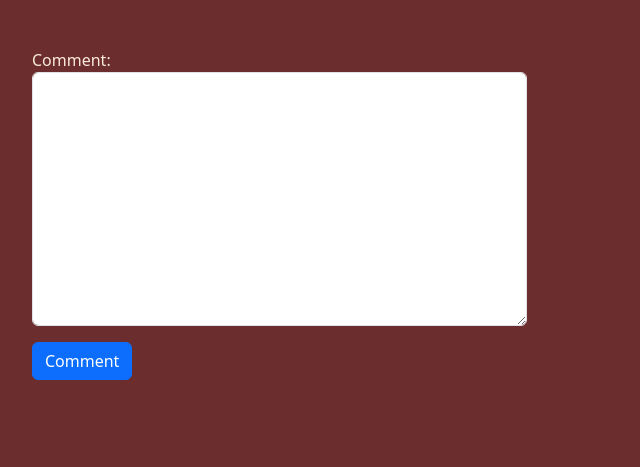
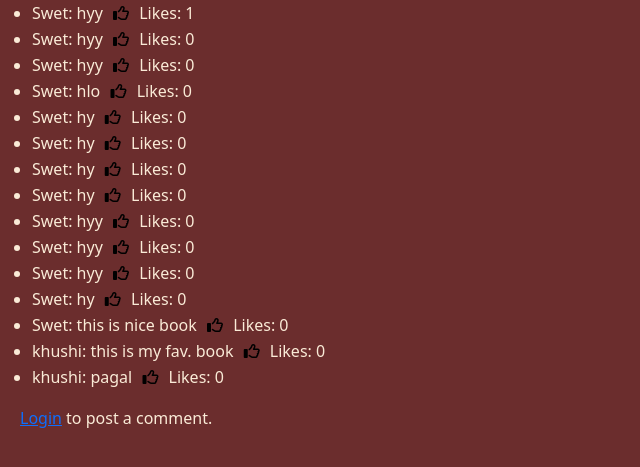
Before and after one commit to SwetTrivedi/librarymanagmentsystem, a Django app: page /comments/16/ in a window 1280 px wide. Shown: the part 56-523 px from the top of the page, without its empty margins (0-640 px from the left). Run offline with Django 5.2, Linux system fonts and the light colour scheme; data comes from the database, SQL or seed files in the repository; both versions use the stored data as it was after the commit; some libraries are stand-ins or nearby versions.

Commit message:
user can like comments

```diff
--- a/library/admin.py
+++ b/library/admin.py
@@ -21,7 +21,7 @@ class RatingAdmin(admin.ModelAdmin):
 
 @admin.register(Comment)
 class CommentAdmin(admin.ModelAdmin):
-    list_display=['user','book','text']
+    list_display=['user','book','text','total_likes']
 
 @admin.register(Like)
 class LikeAdmin(admin.ModelAdmin):
--- a/library/models.py
+++ b/library/models.py
@@ -28,6 +28,9 @@ class Comment(models.Model):
     user = models.ForeignKey(User, on_delete=models.CASCADE)
     book = models.ForeignKey(Book, on_delete=models.CASCADE)
     text = models.TextField()
+    likes = models.ManyToManyField(User,related_name='comment_likes', blank=True)
+    def total_likes(self):
+        return self.likes.count()
 
 class Like(models.Model):
     user = models.ForeignKey(User, on_delete=models.CASCADE)
@@ -41,4 +44,4 @@ class Like(models.Model):
 
 class favourite(models.Model):
     user = models.ForeignKey(User, on_delete=models.CASCADE)
-    book = models.ForeignKey(Book, on_delete=models.CASCADE)
+    book = models.ForeignKey(Book, on_delete=models.CASCADE,related_name='favourite_book')
--- a/library/templates/comment.html
+++ b/library/templates/comment.html
@@ -1,11 +1,62 @@
 {% extends 'base.html' %}
 {% load static %}
 {% block content %}
-<div class='col-5 row row-5 mt-5' style="margin-left:20px;">
-    <form action="" method="POST">
-        {% csrf_token %}
-        {{form.as_p}}
-        <input type="submit" class ="btn btn-primary" value="Comment">
-    </form>
+<div>
+{% if perms.library.addcomment %}
+    <ul>
+        {% for comment in alldata %}
+            <li>
+                {{ comment.user.username }}: {{ comment.text }}
+                <form action="{% url 'like-book' comment.id %}" method="POST" style="display:inline;">
+                    {% csrf_token %}
+                    <button type="submit" style="border: none; background: none;">
+                        {% if request.user in comment.likes.all %}
+                            <i class="fa-solid fa-thumbs-up" style="color:blue; font-size:16px;"></i>
+                        {% else %}
+                            <i class="fa-regular fa-thumbs-up" style="font-size:16px;"></i>
+                        {% endif %}
+                    </button>
+                </form>
+                <span>Likes: {{ comment.total_likes }}</span>
+            </li>
+        {% empty %}
+            <li>No comments yet.</li>
+        {% endfor %}
+
+    </ul>
+{% else %}
+    <ul>
+        {% for comment in alldata %}
+            <li>
+                {{ comment.user.username }}: {{ comment.text }}
+                <form action="{% url 'like-book' comment.id %}" method="POST" style="display:inline;">
+                    {% csrf_token %}
+                    <button type="submit" style="border: none; background: none;">
+                        {% if request.user in comment.likes.all %}
+                            <i class="fa-solid fa-thumbs-up" style="color:blue; font-size:16px;"></i>
+                        {% else %}
+                            <i class="fa-regular fa-thumbs-up" style="font-size:16px;"></i>
+                        {% endif %}
+                    </button>
+                </form>
+                <span>Likes: {{ comment.total_likes }}</span>
+            </li>
+        {% empty %}
+            <li>No comments yet.</li>
+        {% endfor %}
+
+    </ul>
+    <div style="margin-left:20px;">
+        {% if user.is_authenticated %}
+            <form method="POST">
+                {% csrf_token %}
+                <textarea name="text" class="col-sm-4" rows="2" required></textarea><br>
+                <button type="submit" class='btn btn-info'>Post Comment</button>
+            </form>
+        {% else %}
+            <p><a href="{% url 'login' %}">Login</a> to post a comment.</p>
+        {% endif %}
+    </div>
+{% endif %}
 </div>
 {% endblock content %}
--- a/library/templates/navbar.html
+++ b/library/templates/navbar.html
@@ -28,8 +28,8 @@
               <a class="nav-link" href="{% url 'dashboard' %}">Dashboard</a>
             </li>
             {% comment %} <li class="nav-item">
-              <a class="nav-link" href="{% url 'favbook' %}">Favourite</a>
-            </li> {% endcomment %}
+              <a class="nav-link" href="{% url 'favbook' book_id %}">Favourite</a>
+            </li>  {% endcomment %}
             {% endif %}
             <li class="nav-item">
               <a class="nav-link" href="{% url 'feedback' %}">Feedback</a>
--- a/library/views.py
+++ b/library/views.py
@@ -86,14 +86,12 @@ def book_list(request):
 
 def viewbooks(request,pk):
     book=Book.objects.get(pk=pk)
-    alldata=Comment.objects.filter(book=book)
     if request.method=='POST':
         text=request.POST.get('text')
         if text:
             Comment.objects.create(user=request.user,book=book,text=text)
             return redirect('viewsbook',pk=pk)
-    return render(request,'bookdetails.html',{'book':book , 'alldata':alldata})
-
+    return render(request,'bookdetails.html',{'book':book })
 
 def addbook(request):
     if request.user.is_authenticated:
@@ -139,21 +137,25 @@ def feedback_page(request):
 
 
 def addcomment(request,id):
-        if request.method=="POST":
-            pi=Book.objects.get(pk=id)
-            form=Usercomment(request.POST)
-            if form.is_valid():
-                comment=form.save(commit=False)
-                comment.user=request.user
-                comment.book=pi
-                comment.save()
-                form=Usercomment()
-                return HttpResponseRedirect('/booklist/')
-        else:
-            form=Usercomment()
-        return render(request,'comment.html',{'form':form})
+            book=Book.objects.get(pk=id)
+            comments = book.comment_set.all()
+            if request.method == "POST":
+                text = request.POST.get("text","").strip()
+                if text:
+                    Comment.objects.create(book=book, user=request.user,text=text)
+                    return redirect('comment', id=book.id)
+            return render(request,'comment.html',{'alldata':comments ,'book':book})
 
 
+def book_like(request, id):
+        comment = Comment.objects.get(pk=id)
+        if request.user.is_authenticated:
+            if request.user in comment.likes.all():
+                comment.likes.remove(request.user)
+            else:
+                comment.likes.add(request.user)
+
+        return redirect('comment', id=comment.book.id)
 
 
 # def rate_book(request, pk, score):
@@ -164,24 +166,27 @@ def addcomment(request,id):
 
 
 
+# def fav_book(request, book_id):
+#     book = Book.objects.get(pk=book_id)
+
+#     fav, created = favourite.objects.get_or_create(user=request.user, book=book)
+
+#     if not created:
+#         fav.delete()
+#     return redirect('booklist')
+
+# def favorite_books(request):
+#     fav_books = Book.objects.filter(favourites__user=request.user)
+#     return render(request, 'favourite.html', {'fav_books': fav_books})
 
 
 
-def book_like(request, pk):
-    book = Book.objects.get(pk=pk)
-    like, created = Like.objects.get_or_create(user=request.user, book=book)
-    print(like, created)
-    if not created:
-        print('in delete')
-        like.delete()
-    total_likes = book.like_set.count()
-    user_has_liked = book.like_set.filter(user=request.user).exists()
-    print(total_likes, user_has_liked)
-    return render(request, 'bookdetails.html', {'book': book,'total_likes': total_likes,'user_has_liked': user_has_liked})
 
-# def fav_book(request, id):
-#     book = Book.objects.get(pk=id)
-#     fav, created = favourite.objects.get_or_create(user=request.user, book=book)
-#     if not created:
-#         fav.delete()
-#     return redirect('booklist')
+
+
+    # book = Book.objects.get(pk=id)
+    # fav, created = favourite.objects.get_or_create(user=request.user, book=book)
+    # if not created:
+    #     fav.delete()
+    #     return redirect('booklist')
+    # return render(request,'favoirate.html',{'book':book})
--- a/librarymanagementsystem/urls.py
+++ b/librarymanagementsystem/urls.py
@@ -34,7 +34,8 @@ urlpatterns = [
     path('feedback',views.feedback_page,name='feedback'),
     path('comments/<int:id>/',views.addcomment,name='comment'),
     # path('rate/<int:pk>/<int:score>/', views.rate_book,name="rate-book"),
-    path('like/<int:pk>/',views.book_like, name='like-book'),
-    # path('favourite/<int:id>',views.fav_book, name='favbook'),
+    path('like/<int:id>/',views.book_like, name='like-book'),
+    # path('favourite/<int:book_id>/', views.fav_book, name='favbook'),
+    # path('my-favorites/', views.favorite_books, name='favorite-books'),
 
 ]
```
Also changed, not shown: library/templates/bookdetails.html (+2 -34 lines), library/templates/booklist.html (+13 -0 lines), library/templates/favoirate.html (+2 -8 lines), db.sqlite3, library/migrations/0007_comment_likes.py (added), library/migrations/0008_favourite_favbook.py (added), library/migrations/0009_remove_favourite_favbook_alter_favourite_book.py (added).
